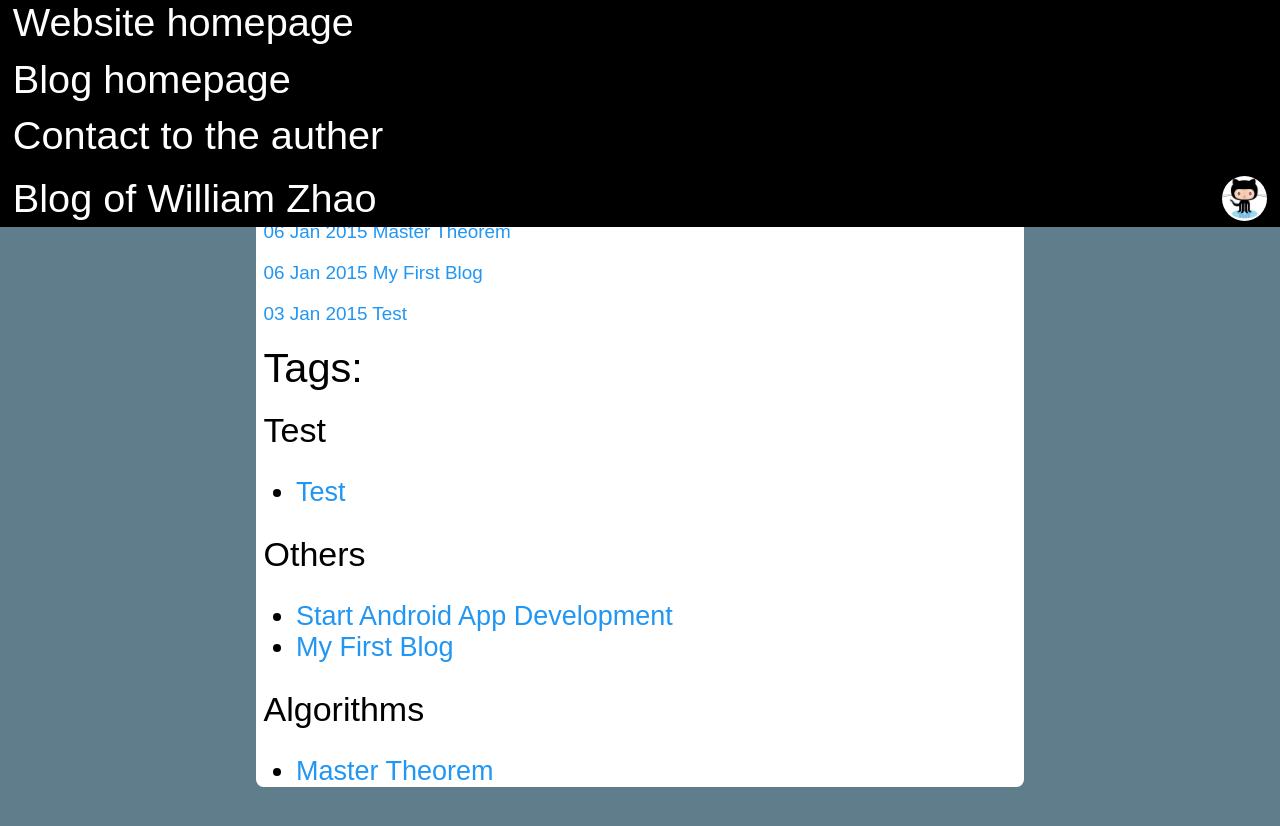
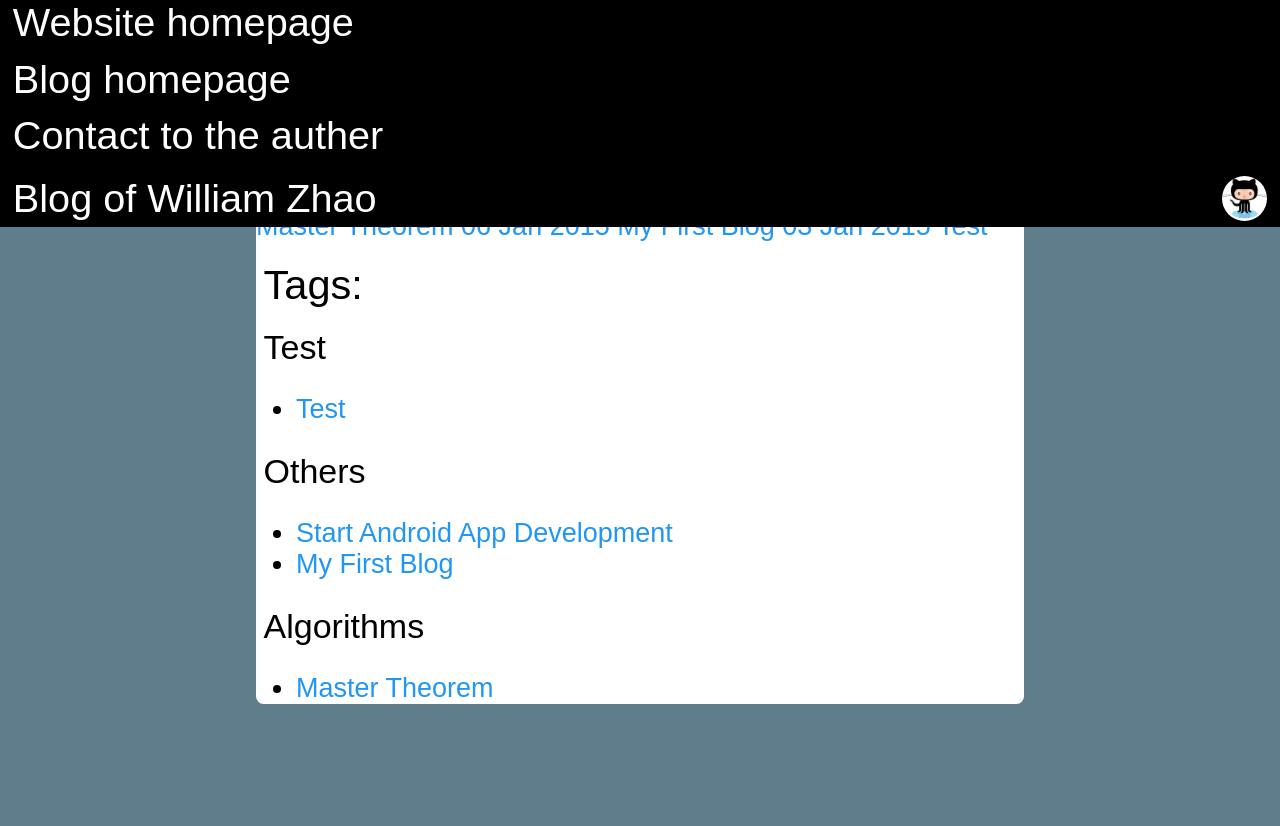
Before and after one commit to wenyuzhao/wenyuzhao.github.io, a Jekyll site: the page built from blog.html, in a window 1280 px wide. Shown: the top 826 px of the page. Built offline with Jekyll 4.4.1, drawn with Linux system fonts in a browser that asks for light colours; Markdown is read by kramdown in place of the engine named in the settings; comment, search, counter and statistics services are not loaded.

Commit message:
Update blog.html

```diff
--- a/blog.html
+++ b/blog.html
@@ -8,7 +8,7 @@ title: Blog of William Zhao
 {% for post in site.posts %}
 
 	<a href="{{ site.baseurl }}{{ post.url }}">
-		<p class="blog_post_title" onmouseover="title_mouseover(this)" onmouseout="title_mouseout(this)">{{ post.date | date_to_string }}   {{ post.title }}</p>
+		{{ post.date | date_to_string }}   {{ post.title }}
 	</a>
 
 {% endfor %}
```
